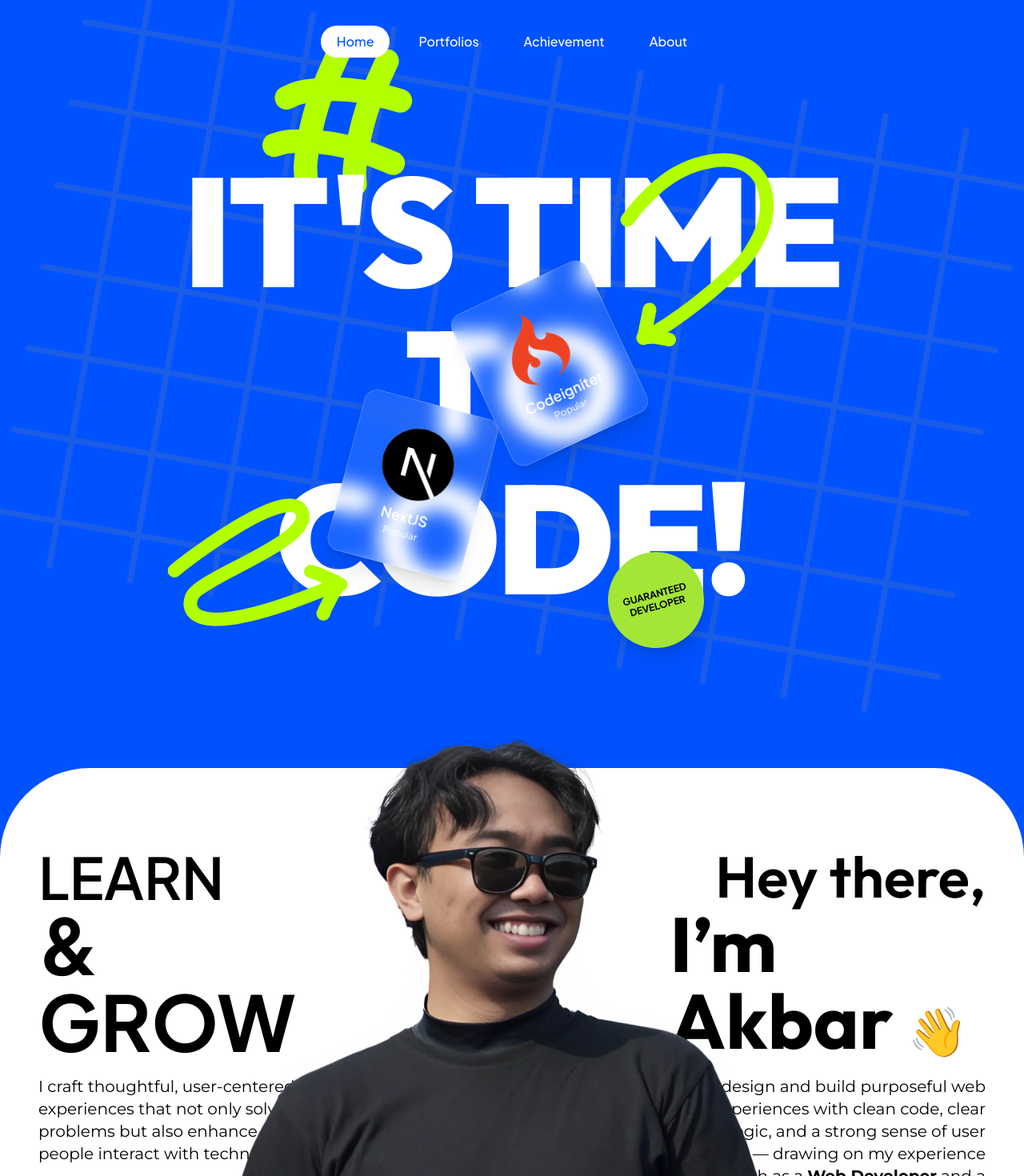
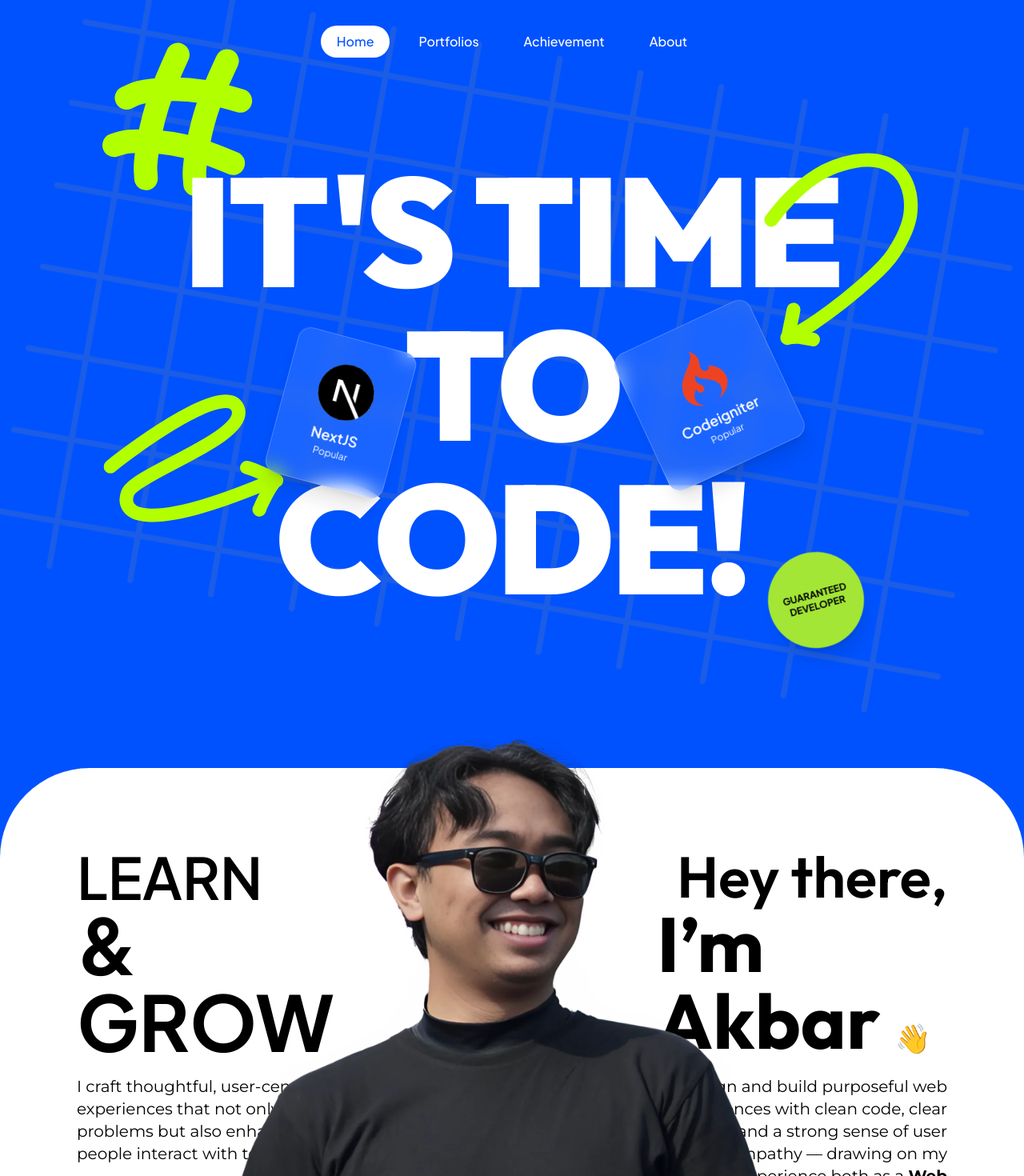
Before and after one commit to ahmakbardev/ahmakbar.dev, a Next.js app: page / in a window 1280 px wide. Shown: the top 1470 px of the page at 80% size. Built offline with nearby package versions, Linux system fonts and the light colour scheme; a web font is replaced by a local one.

Commit message:
feat: add responsive breakpoint on hero section

```diff
--- a/app/components/FeatureSection.tsx
+++ b/app/components/FeatureSection.tsx
@@ -70,7 +70,7 @@ export default function FeatureSection() {
       whileInView="visible"
       viewport={{ once: true, amount: 0.3 }}
       variants={containerVariants}
-      className="relative bg-white rounded-t-[7rem] min-h-[792px] md:h-[85vh] pt-20 px-6 lg:px-[3rem]"
+      className="relative bg-white rounded-t-[7rem] min-h-[792px] md:h-[85vh] pt-20 px-6 lg:px-[6rem]"
     >
       <Image
         src="/index/person.webp"
@@ -110,7 +110,7 @@ export default function FeatureSection() {
           <div className="flex flex-col py-5 items-end">
             <h1 className="font-outfit text-7xl font-semibold">Hey there,</h1>
             <h1 className="font-outfit text-8xl font-bold">
-              I’m Akbar <span className="text-6xl">👋</span>
+              I’m Akbar <span className="text-4xl">👋</span>
             </h1>
           </div>
           <p className="text-lg md:text-xl text-center md:text-end max-w-2xl text-black font-montserrat leading-relaxed">
--- a/app/components/Hero.tsx
+++ b/app/components/Hero.tsx
@@ -7,7 +7,7 @@ export default function Hero() {
   return (
     <section className="relative group overflow-hidden bg-[#0052FF] text-white py-48 px-6 md:px-10">
       {/* Grid background */}
-      <div className="absolute top-[250px] left-[50%] opacity-20 -translate-x-[50%] rotate-[10deg] scale-[2]">
+      <div className="absolute md:top-[600px] xl:top-[250px] left-[50%] opacity-20 -translate-x-[50%] rotate-[10deg] md:scale-[5] xl:scale-[2]">
         <Image
           src="/icons/bg-grid.png"
           alt="Hashtag"
@@ -16,14 +16,20 @@ export default function Hero() {
         />
       </div>
 
-      {/* Arrow atas kanan */}
-      <div className="absolute top-[100px] left-[380px] rotate-[10deg] scale-[2]">
-        <Image src="/icons/hashtag.svg" alt="Hashtag" width={90} height={90} />
+      {/* Hashtag */}
+      <div className="absolute xxs:left-[-5px] lxs:left-[-10px] md:left-[100px] lg:top-[80px] xl:top-[100px] xl:left-[180px] 2xl:top-[100px] 2xl:left-[380px] rotate-[10deg] scale-[2]">
+        <Image
+          src="/icons/hashtag.svg"
+          alt="Hashtag"
+          width={90}
+          height={90}
+          className="xxs:scale-[0.4] lxs:scale-[0.6] xs:scale-[1]"
+        />
       </div>
 
       {/* Judul */}
       <div className="relative z-10 max-w-7xl mx-auto text-center space-y-2">
-        <h1 className="text-[3.5rem] md:text-[12rem] font-black font-outfit leading-none tracking-tight">
+        <h1 className="xxs:text-[4rem] lxs:text-[6rem] xs:text-[8rem] lsm:text-[9rem] md:text-[11rem] xl:text-[12rem] font-black font-outfit leading-none tracking-tight">
           <span className="block">IT&apos;S TIME</span>
           <span className="block">TO</span>
           <span className="block">CODE!</span>
@@ -31,30 +37,30 @@ export default function Hero() {
       </div>
 
       {/* Arrow atas kanan */}
-      <div className="absolute top-[250px] right-[380px] z-10 group">
+      <div className="absolute top-[100px] right-0 lxs:top-[120px] lxs:right-[20px] xs:top-[100px] xs:right-[50px] sm:top-[200px] sm:right-[50px] lg:top-[250px] lg:right-[100px] xl:right-[200px] 2xl:top-[250px] 2xl:right-[380px] z-10 group">
         <Image
           src="/icons/topRight.svg"
           alt="Arrow Top Right"
           width={90}
           height={90}
-          className="rotate-[10deg] scale-[2.5] transition-transform duration-500 group-hover:translate-x-6 group-hover:-translate-y-6 group-hover:animate-pulse"
+          className="rotate-[10deg] scale-[1] lxs:scale-[1.5] xs:scale-[2] md:scale-[2.5] transition-transform duration-500 group-hover:translate-x-6 group-hover:-translate-y-6 group-hover:animate-pulse"
         />
       </div>
 
       {/* Arrow bawah kiri */}
-      <div className="absolute bottom-[220px] left-[280px] z-10 group">
+      <div className="absolute left-0 xs:bottom-[120px] xs:left-[-10px] sm:bottom-[200px] lg:left-[50px] lg:bottom-[350px] xl:left-[200px] 2xl:bottom-[220px] 2xl:left-[280px] z-10 group">
         <Image
           src="/icons/bottomLeft.svg"
           alt="Arrow Bottom Left"
           width={90}
           height={90}
-          className="rotate-[10deg] scale-[2.5] transition-transform duration-500 group-hover:-translate-x-6 group-hover:translate-y-6 group-hover:animate-pulse"
+          className="rotate-[10deg] scale-[1] lxs:scale-[1.5] xs:scale-[2] md:scale-[2.5] transition-transform duration-500 group-hover:-translate-x-6 group-hover:translate-y-6 group-hover:animate-pulse"
         />
       </div>
 
-      {/* Avatar pearl.eth */}
-      <div className="absolute top-[350px] right-[500px] z-10 flex flex-col items-center">
-        <div className="rounded-2xl backdrop-blur-md bg-white/10 px-10 -rotate-[25deg] hover:rotate-0 py-8 shadow-xl border border-white/20 transition-all ease-in-out">
+      {/* Avatar right */}
+      <div className="absolute hidden lg:flex lg:top-[350px] lg:right-[220px] xl:top-[400px] xl:right-[300px] 2xl:top-[350px] 2xl:right-[500px] z-10">
+        <div className="rounded-2xl backdrop-blur-md bg-white/10 px-5 xl:px-10 -rotate-[25deg] hover:rotate-0 py-8 shadow-xl border border-white/20 transition-all ease-in-out flex flex-col items-center">
           {/* <Avatar.Root className="inline-flex h-[90px] w-[90px] select-none items-center justify-center overflow-hidden rounded-xl align-middle">
             <Avatar.Image
               className="h-full w-full object-cover"
@@ -63,7 +69,7 @@ export default function Hero() {
             />
             <Avatar.Fallback className="text-white text-sm">P</Avatar.Fallback>
           </Avatar.Root> */}
-          <SiCodeigniter size={90} className="text-[#ee4323] text-center" />
+          <SiCodeigniter className="text-[#ee4323] text-center text-[40px] sm:text-[50px] md:text-[60px] lg:text-[70px]" />
           <p className="text-center text-xs mt-2">
             <span className="text-lg font-semibold">Codeigniter</span>
             <br />
@@ -72,9 +78,9 @@ export default function Hero() {
         </div>
       </div>
 
-      {/* Avatar baseclub.eth */}
-      <div className="absolute bottom-[250px] left-[430px] z-10 flex flex-col items-center">
-        <div className="rounded-2xl backdrop-blur-md bg-white/10 px-10 py-8 rotate-[15deg] hover:rotate-0 shadow-xl border border-white/20 transition-all ease-in-out">
+      {/* Avatar left */}
+      <div className="absolute hidden lg:flex lg:left-[200px] lg:bottom-[350px] xl:left-[350px] 2xl:bottom-[250px] 2xl:left-[430px] z-10">
+        <div className="rounded-2xl backdrop-blur-md bg-white/10 px-10 py-8 rotate-[15deg] hover:rotate-0 shadow-xl border border-white/20 transition-all ease-in-out flex flex-col items-center">
           {/* <Avatar.Root className="inline-flex h-[90px] w-[90px] select-none items-center justify-center overflow-hidden rounded-xl align-middle">
             <Avatar.Image
               className="h-full w-full object-cover"
@@ -84,7 +90,7 @@ export default function Hero() {
             <Avatar.Fallback className="text-white text-sm">B</Avatar.Fallback>
           </Avatar.Root> */}
           <div className="aspect-square rounded-full bg-white">
-            <SiNextdotjs className="text-black" size={90} />
+            <SiNextdotjs className="text-black text-center text-[40px] sm:text-[50px] md:text-[60px] lg:text-[70px]" />
           </div>
           <p className="text-center text-xs mt-2">
             <span className="text-lg font-semibold">NextJS</span>
@@ -95,7 +101,7 @@ export default function Hero() {
       </div>
 
       {/* Get Started Button */}
-      <div className="absolute bottom-[150px] right-[400px] z-10">
+      <div className="absolute xxs:right-[10px] xl:right-[200px] xl:bottom-[150px] 2xl:right-[400px] z-10">
         <div className="w-[120px] h-[120px] bg-lime-400 rounded-full flex items-center justify-center rotate-[-15deg] text-xs font-bold text-black text-center shadow-xl">
           <span className="leading-tight">
             GUARANTEED <br /> DEVELOPER
--- a/tailwind.config.js
+++ b/tailwind.config.js
@@ -9,15 +9,26 @@ module.exports = {
     // "./src/**/*.{js,ts,jsx,tsx,mdx}",
   ],
   theme: {
+    screens: {
+      xxs: "320px",
+      lxs: "360px",
+      xs: "575px",
+      lsm: "600px",
+      sm: "640px",
+      md: "768px",
+      lg: "1024px",
+      xl: "1280px",
+      "2xl": "1536px",
+    },
     extend: {
       fontFamily: {
         jakarta: ["var(--font-jakarta)", "sans-serif"],
         outfit: ["var(--font-outfit)", "sans-serif"],
         sniglet: ["var(--font-sniglet)", "cursive"],
-        montserrat: ['var(--font-montserrat)', 'sans-serif'],
+        montserrat: ["var(--font-montserrat)", "sans-serif"],
       },
       transitionProperty: {
-        'z': 'z-index',
+        z: "z-index",
       },
     },
   },
```
